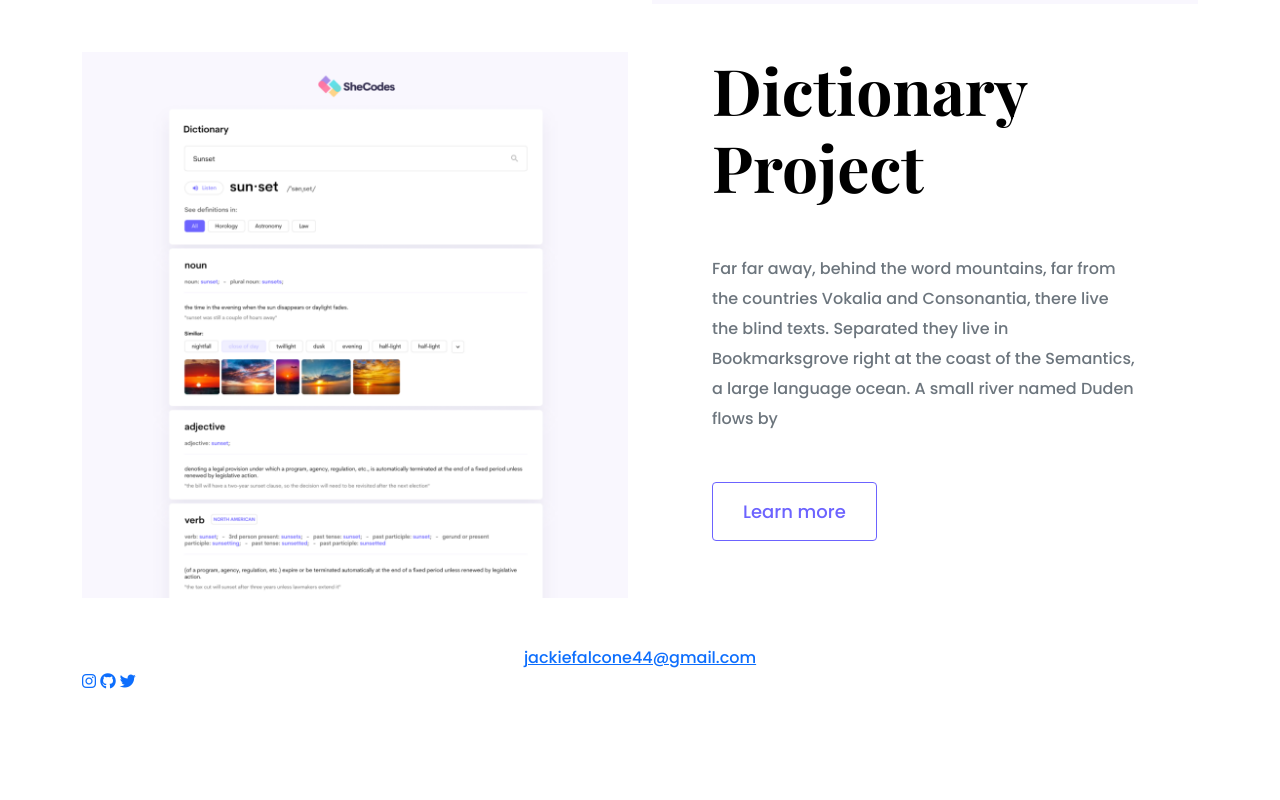
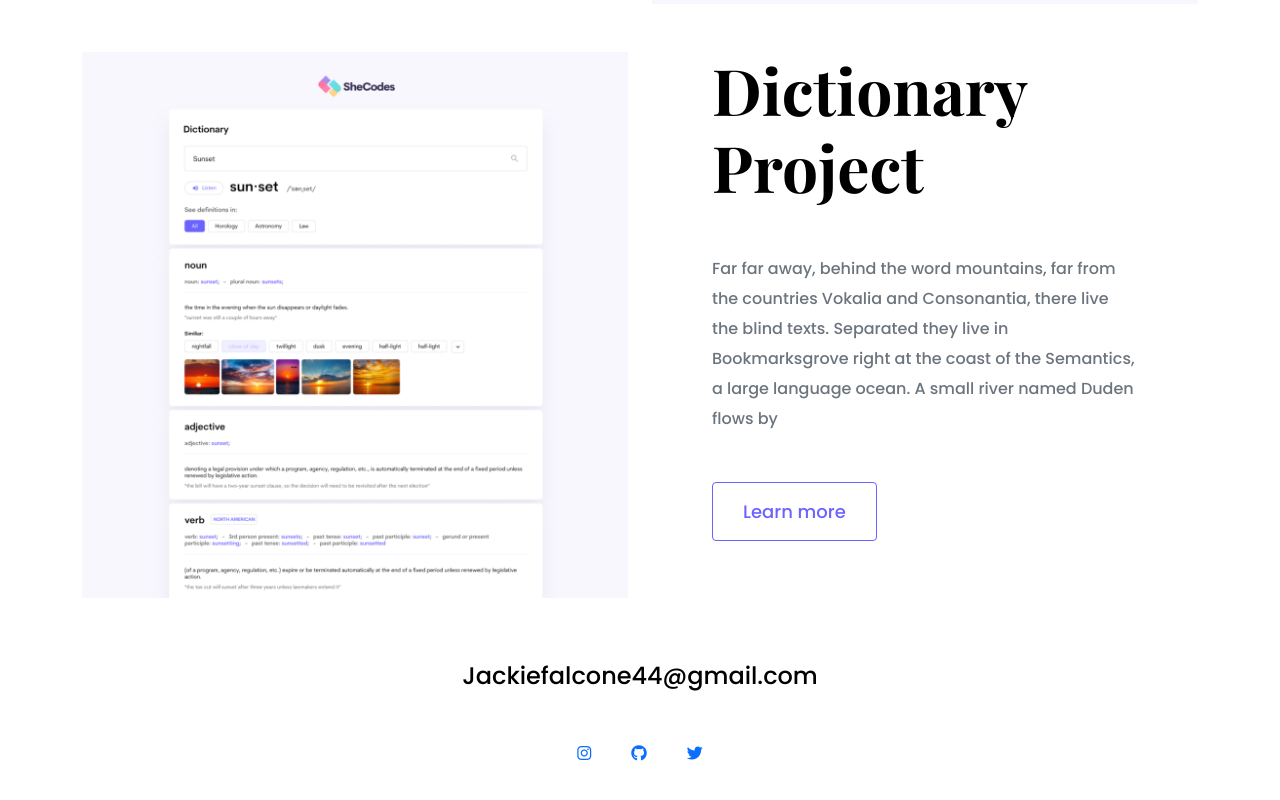
Before and after one commit to Jackiefalcone/Portfolio-project, a plain HTML site: page index.html in a window 1280 px wide. Shown: the part 2137-2937 px from the top of the page. Before the commit the page ends 2831 px from the top, so only its background shows below. Drawn offline with nearby package versions, Linux system fonts and the light colour scheme.

Commit message:
added spacing between social links and center social links as well

```diff
--- a/index.html
+++ b/index.html
@@ -123,12 +123,12 @@
       </div>
 
       <footer>
-        <div class="d-flex justify-content-center">
+        <div class="d-flex justify-content-center mb-5">
           <a href="mailto:jackiefalcone44@gmail.com" class="email-link"
-            >jackiefalcone44@gmail.com</a
+            >Jackiefalcone44@gmail.com</a
           >
         </div>
-        <div class="social-links">
+        <div class="social-links d-flex justify-content-center">
           <a href=""><i class="fa-brands fa-instagram"></i></a>
           <a href=""><i class="fa-brands fa-github"></i></a>
           <a href=""><i class="fa-brands fa-twitter"></i></a>
--- a/styles/portfolio.css
+++ b/styles/portfolio.css
@@ -139,7 +139,11 @@ nav a:hover {
   color: var(--btn-color);
 }
 
-footer.email-link {
+footer {
+  margin: 60px 0;
+}
+
+footer .email-link {
   text-decoration: none;
   color: black;
   font-size: 24px;
@@ -147,6 +151,10 @@ footer.email-link {
 
 footer .email-link:hover {
   color: var(--btn-color);
+}
+
+footer .social-links a {
+  margin: 0 20px;
 }
 
 @media (max-width: 900px) {
```
